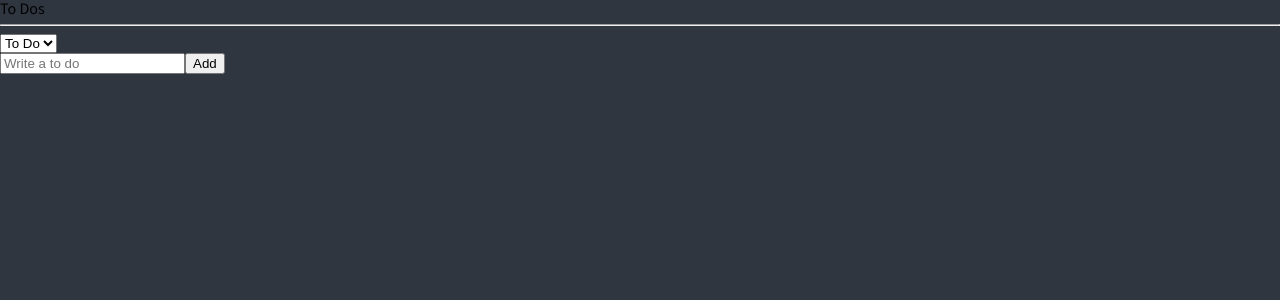
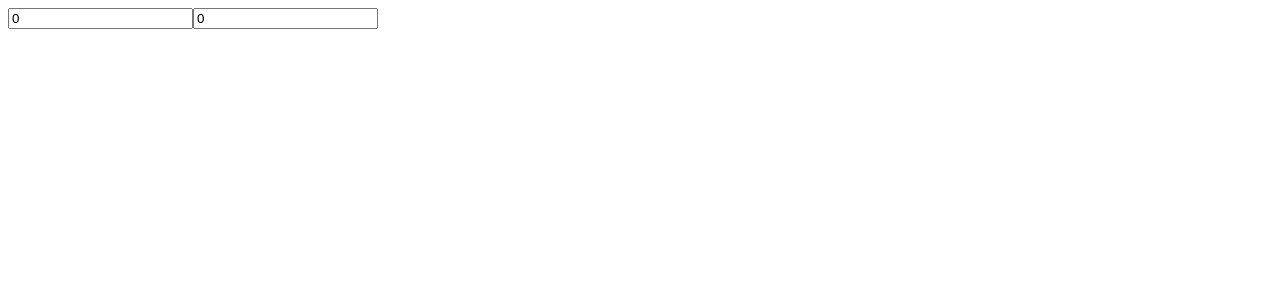
Before and after one commit to kimwonhyeong/react-typescript-recoil, a React (Create React App) app: page / in a window 1280 px wide. Shown: the top 300 px of the page. Built offline with nearby package versions, Linux system fonts and the light colour scheme.

Commit message:
recoilSelector

```diff
--- a/src/App.tsx
+++ b/src/App.tsx
@@ -1,76 +1,21 @@
-import {createGlobalStyle} from "styled-components";
-import React from 'react';
-import { ReactQueryDevtools } from 'react-query/devtools';
-import {useRecoilValue} from "recoil";
-import ToDoList from "./components/ToDoList";
-const GlobalStyle = createGlobalStyle`
-@import url('https://fonts.googleapis.com/css2?family=Source+Sans+Pro:wght@300;400&display=swap');
-	html, body, div, span, applet, object, iframe,
-h1, h2, h3, h4, h5, h6, p, blockquote, pre,
-a, abbr, acronym, address, big, cite, code,
-del, dfn, em, img, ins, kbd, q, s, samp,
-small, strike, strong, sub, sup, tt, var,
-b, u, i, center,
-dl, dt, dd, menu, ol, ul, li,
-fieldset, form, label, legend,
-table, caption, tbody, tfoot, thead, tr, th, td,
-article, aside, canvas, details, embed,
-figure, figcaption, footer, header, hgroup,
-main, menu, nav, output, ruby, section, summary,
-time, mark, audio, video {
-  margin: 0;
-  padding: 0;
-  border: 0;
-  font-size: 100%;
-  font: inherit;
-  vertical-align: baseline;
-}
-/* HTML5 display-role reset for older browsers */
-article, aside, details, figcaption, figure,
-footer, header, hgroup, main, menu, nav, section {
-  display: block;
-}
-/* HTML5 hidden-attribute fix for newer browsers */
-*[hidden] {
-    display: none;
-}
-body {
-  line-height: 1;
-}
-menu, ol, ul {
-  list-style: none;
-}
-blockquote, q {
-  quotes: none;
-}
-blockquote:before, blockquote:after,
-q:before, q:after {
-  content: '';
-  content: none;
-}
-table {
-  border-collapse: collapse;
-  border-spacing: 0;
-}
-*{
-  box-sizing: border-box;
-}
-body {
-  font-family: 'Source Sans Pro', sans-serif;
-  background-color:${props => props.theme.bgColor};
-  color:${props => props.theme.textColor};
-}
-a {
-  text-decoration:none;
-  color:inherit;
-}
-`;
+import {useRecoilState, useRecoilValue} from "recoil";
+import {minuteState, hourSelector} from "./atom";
 function App(){
+	const [minute, setMinute] = useRecoilState(minuteState);
+	const [hours, setHours] = useRecoilState(hourSelector);
+
+	const onMChange = (e:React.FormEvent<HTMLInputElement>)=>{
+		setMinute(+e.currentTarget.value);
+	};
+	const onHChange = (e:React.FormEvent<HTMLInputElement>)=>{
+		setHours(+e.currentTarget.value);
+	};
+
 	return (
-		<>
-			<GlobalStyle/>
-			<ToDoList/>
-		</>
+		<div>
+			<input value={minute} onChange={onMChange} type="number" placeholder="Minutes"/>
+			<input value={hours} onChange={onHChange} type="number" placeholder="Hours"/>
+		</div>
 	);
 
 }
--- a/src/atom.tsx
+++ b/src/atom.tsx
@@ -1,32 +1,21 @@
 import {atom, selector} from "recoil";
 
-export enum Categories {
-	"TO_DO",
-	"DOING",
-	"DONE",
-}
-
-export interface IToDo {
-	text: string,
-	id: number,
-	category: Categories,
-}
-
-export const toDoState = atom<IToDo[]>({
-	key: "toDo",
-	default: [],
+export const minuteState = atom({
+	key:"minutes",
+	default:0,
 });
 
-export const categoryState = atom<Categories>({
-	key: "category",
-	default: Categories.TO_DO,
+export const hourSelector = selector<number>({
+	key:"hours",
+	get: ({ get }) => {
+		const minutes = get(minuteState);
+		return minutes / 60;
+	},
+	set: ({set}, newValue) => { //newValue는 selector의 값
+		const minutes = Number(newValue) * 60;
+		set(minuteState, minutes);
+	},
 });
 
-export const toDoSelector = selector({
- 	key: "toDoSelector",
- 	get: ({get})=>{ //{}는 객체다. 그리고 그 안에 get function이 들어있다.
- 		const toDos = get(toDoState);
-		const category = get(categoryState);
- 		return toDos.filter((toDo: IToDo)=>toDo.category === category);
- 	},
- });
+//결국 set은 atom의 값을 수정한다.
+//selector는 두 개의 atom을 지지고 볶고도 가능하다
--- a/src/components/CreateToDo.tsx
+++ /dev/null
@@ -1,31 +0,0 @@
-
-import {useForm} from "react-hook-form";
-import {toDoState, categoryState} from "../atom";
-import {useSetRecoilState, useRecoilValue} from "recoil";
-
-type IForm = {
-  toDo: string;
-};
-
-function CreateToDo(){
-	const setToDos = useSetRecoilState(toDoState);
-	const category = useRecoilValue(categoryState);
-	const {register, handleSubmit, setValue} = useForm<IForm>();
-	const onSubmit = (data: IForm)=>{
-		setToDos((beforeToDos) => [
-			{text: data.toDo, id: Date.now(), category: category},
-			...beforeToDos,
-		]);
-		setValue("toDo","");
-	};
-	return(
-		<form onSubmit={handleSubmit(onSubmit)}>
-			<input {...register("toDo", {
-			required: "Please write a To Do"})}
-			placeholder="Write a to do"/>
-			<button>Add</button>
-		</form>
-	);
-};
-
-export default CreateToDo;
--- a/src/components/ToDo.tsx
+++ /dev/null
@@ -1,38 +0,0 @@
-import { IToDo, toDoState, Categories} from "../atom";
-import {useSetRecoilState} from "recoil";
-function ToDo({text, category, id}:IToDo){
-	const setToDos = useSetRecoilState(toDoState);
-	const onClick = (e: React.MouseEvent<HTMLButtonElement>)=>{
-		const { currentTarget: {name} } = e;
-		console.log(name);
-		setToDos((prev : IToDo[])=>{ //:IToDo[] 안 해도 에러 안 나더라.
-			const targetIndex = prev.findIndex((element)=>element.id === id);
-			const newToDos = [...prev];
-			const newToDo = { text, id, category: name as any }; //prop를 받아올 때 category만 받아왔다. 그렇기 때문에 name이 적절한 type을 가지고 있는지 확신하지 못한다.
-			newToDos.splice(targetIndex, 1, newToDo);
-			return newToDos;
-			// return [
-			// 		...oldToDos.slice(0, targetIndex),
-			// 		newToDo,
-			// 		...oldToDos.slice(targetIndex + 1),
-			// 	  ];
-			//위의 방법은 slice를 이용함
-		});
-	};
-	// 상태관리툴을 사용할때는 기본적으로 기존 toDoState를 mutate하지 않고 상태를 변경해줘야 합니다.
-	// 그냥 const newTodos = prevTodos 이렇게 하시면 prevTodos를 가리키는 주소를 newTodos에
-	// 할당하기 때문에 newTodos를 변경하면 prevTodos도 같이 변경되어 mutate 되게됩니다.
-	// 그래서 완전히 새로운 object나 array를 만들어주고 거기에 요소들을
-	// 그대로 입력해주기위해 spread 방식을 사용한것입니다. 다른 방식으로는 assign 등을
-	// 사용해 할당 할 수도 있습니다.
-	return(
-		<li>
-			<span>{text}</span>
-			{category !== Categories.DOING ? <button name={Categories.DOING+ ""} onClick={onClick}>Doing</button> : null}
-			{category !== Categories.TO_DO ? <button name={Categories.TO_DO+ ""} onClick={onClick}>To Do</button> : null}
-			{category !== Categories.DONE ? <button name={Categories.DONE+ ""} onClick={onClick}>Done</button> : null}
-		</li>
-	);
-}
-
-export default ToDo;
--- a/src/components/ToDoList.tsx
+++ /dev/null
@@ -1,57 +0,0 @@
-import {useRecoilValue, useRecoilState} from "recoil";
-import CreateToDo from "./CreateToDo";
-import {toDoSelector, categoryState, Categories} from "../atom";
-import ToDo from "./ToDo";
-
-function ToDoList(){
-	const toDos=useRecoilValue(toDoSelector);
-	const [category, setCategory] = useRecoilState(categoryState);
-	const onInput = (e: React.FormEvent<HTMLSelectElement>)=>{
-		setCategory(e.currentTarget.value as any);
-	};
-	console.log(category);
-	return (
-		<div>
-			<h1>To Dos</h1>
-			<hr/>
-			<select value={category} onInput={onInput}>
-				<option value={Categories.TO_DO}>To Do</option>
-				<option value={Categories.DOING}>Doing</option>
-				<option value={Categories.DONE}>Done</option>
-			</select>
-			<CreateToDo />
-			{toDos?.map((toDo) => (
-				<ToDo key={toDo.id} {...toDo}/>
-			))}
-		</div>
-	);
-}
-export default ToDoList;
-
-// import {useRecoilValue} from "recoil";
-// import CreateToDo from "./CreateToDo";
-// import {toDoState, toDoSelector} from "../atom";
-// import ToDo from "./ToDo";
-
-// function ToDoList(){
-// 	const [doing, toDo, done] = useRecoilValue(toDoSelector);
-// 	return (
-// 		<div>
-// 			<h1>To Dos</h1>
-// 			<hr/>
-// 			<CreateToDo />
-// 			<ul>
-// 				{doing.map((toDo)=>(<ToDo key={toDo.id} {...toDo} />))}
-// 			</ul>
-// 			<hr/>
-// 			<ul>
-// 				{toDo.map((toDo)=>(<ToDo key={toDo.id} {...toDo} />))}
-// 			</ul>
-// 			<hr/>
-// 			<ul>
-// 				{done.map((toDo)=>(<ToDo key={toDo.id} {...toDo} />))}
-// 			</ul>
-// 		</div>
-// 	);
-// }
-// export default ToDoList;
```
